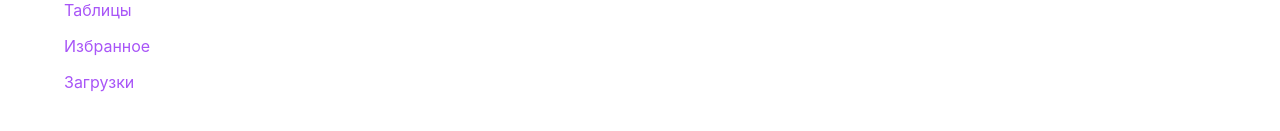
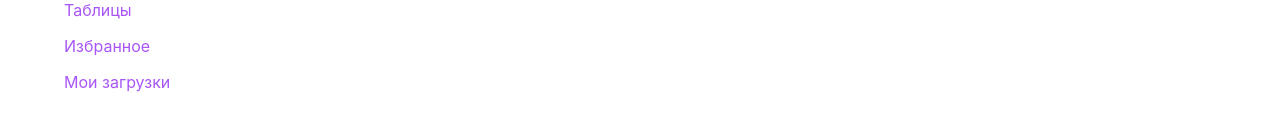
Before and after one commit to JuliaStah/kurs_project, a React (Create React App) app: page / in a window 1280 px wide. Shown: the part 243-374 px from the top of the page. Built offline with nearby package versions, Linux system fonts and the light colour scheme.

Commit message:
added: two new files in pages, changes of App.js and Sidebar.js files

```diff
--- a/src/components/Sidebar.js
+++ b/src/components/Sidebar.js
@@ -5,7 +5,7 @@ function Sidebar() {
         {label: 'Диаграммы', path: "/diagrams"},
         {label: 'Таблицы', path: "/tables"},
         {label: 'Избранное', path: "/favourite"},
-        {label: 'Загрузки', path: "/downloads"},
+        {label: 'Мои загрузки', path: "/downloads"},
     ];
 
     const renderedLinks = links.map((link) => {
```
